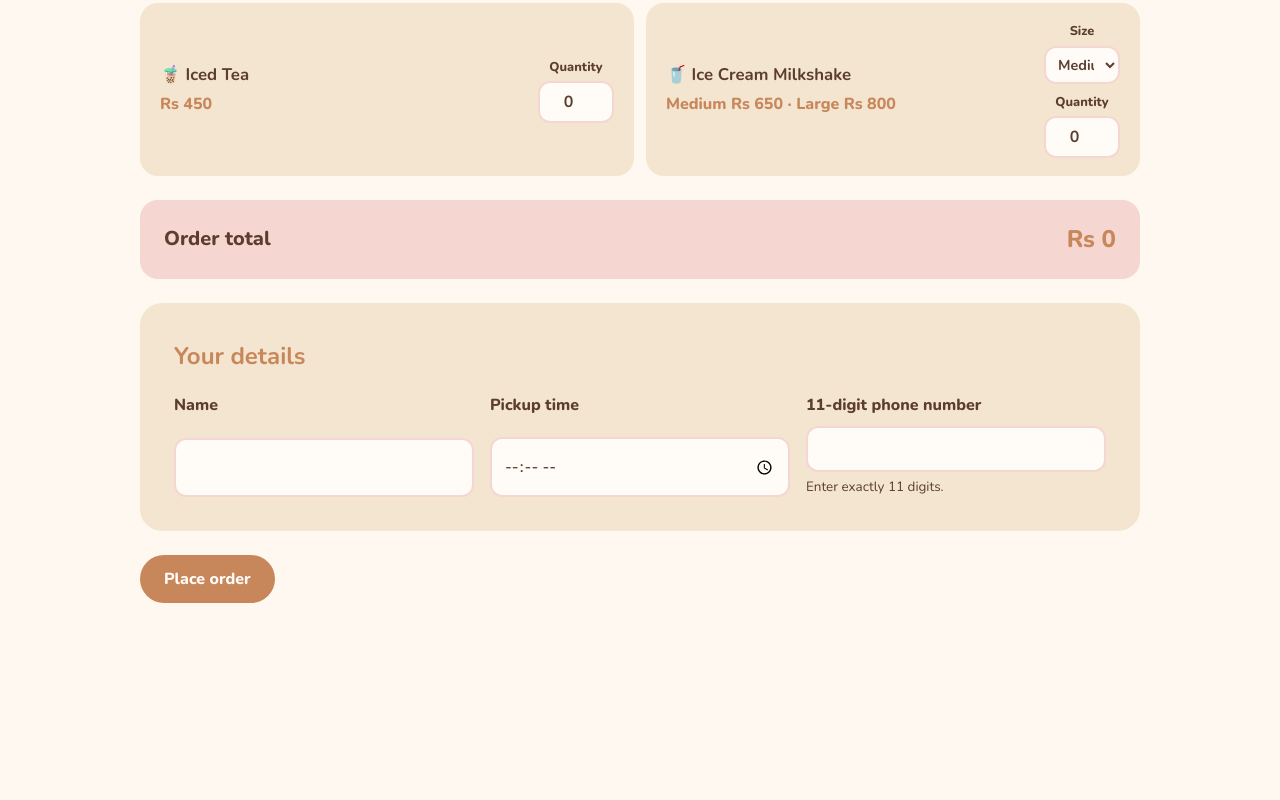
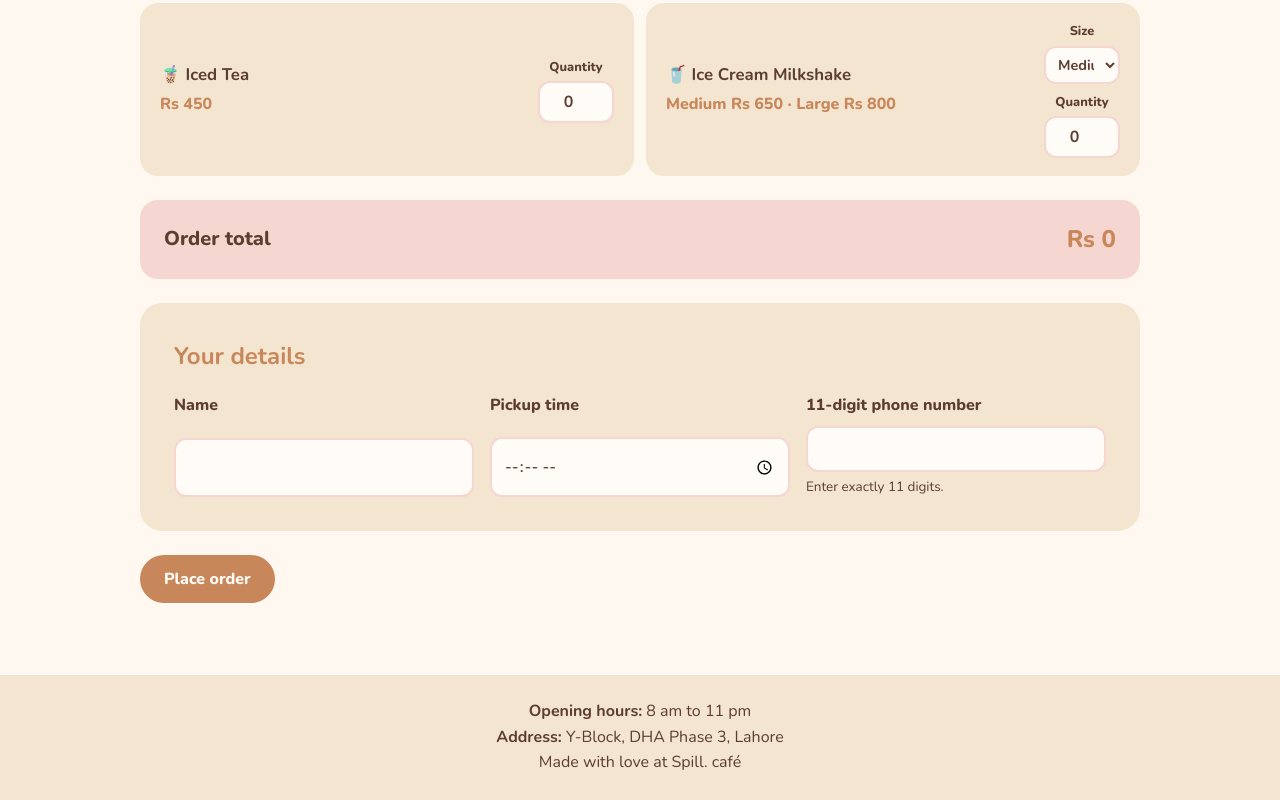
Before and after one commit to SFT04/lab17-27110121, a plain HTML site: page order.html in a window 1280 px wide. Shown: the part 1339-2139 px from the top of the page. Before the commit the page ends 2014 px from the top, so only its background shows below. Drawn offline with nearby package versions, Linux system fonts and the light colour scheme.

Commit message:
Add the footer about timing and address

```diff
--- a/order.html
+++ b/order.html
@@ -143,6 +143,8 @@
     .thank-you h2 { margin: 0 0 6px; }
     .thank-you p { margin: 0; }
     .thank-you[hidden] { display: none; }
+    .site-footer { padding: 24px 20px; background: var(--beige); text-align: center; }
+    .site-footer p { margin: 0; }
     @media (max-width: 700px) {
       .form-fields { grid-template-columns: 1fr; }
       .menu-list { grid-template-columns: 1fr; }
@@ -200,6 +202,12 @@
       <p>Your order total is <span id="confirmed-total"></span>. We look forward to seeing you.</p>
     </section>
   </main>
+
+  <footer class="site-footer">
+    <p><strong>Opening hours:</strong> 8 am to 11 pm</p>
+    <p><strong>Address:</strong> Y-Block, DHA Phase 3, Lahore</p>
+    <p>Made with love at Spill. café</p>
+  </footer>
 
   <script>
     const menuItems = [
```
Also changed, not shown: index.html (+5 -1 lines).
